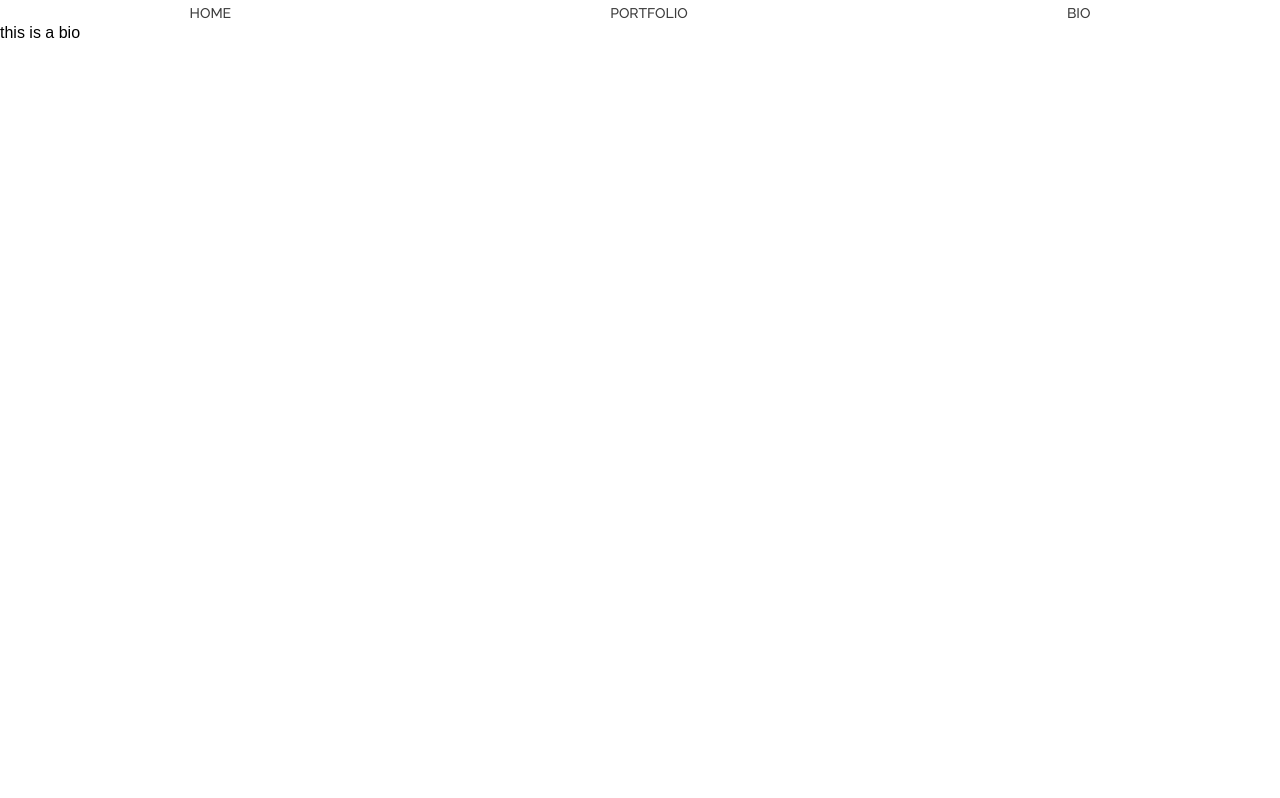
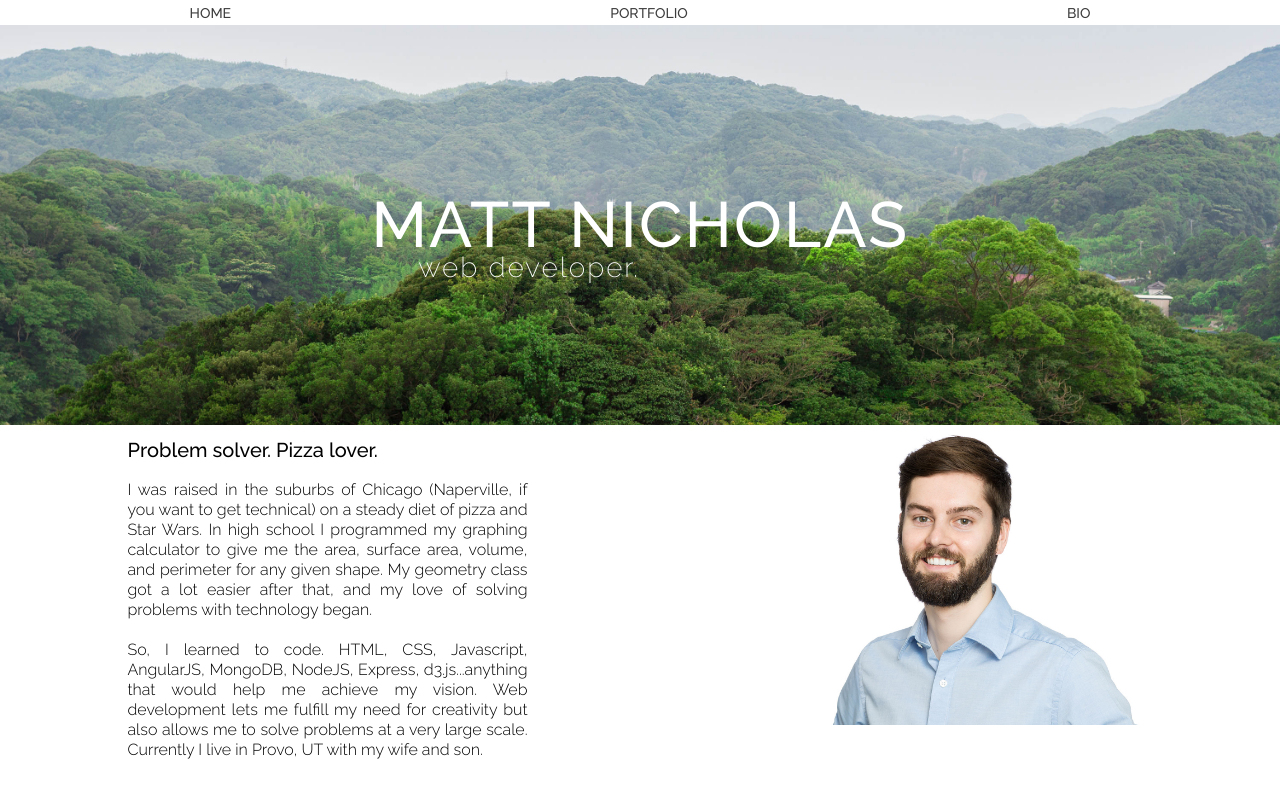
Before and after one commit to phatcatmatt/portfolio, a plain HTML site: page index.html at #!/bio/ in a window 1280 px wide. Drawn offline with nearby package versions, Linux system fonts and the light colour scheme; some packages are replaced by stand-ins of ours.

Commit message:
working on bio

```diff
--- a/app/bio/bioView.html
+++ b/app/bio/bioView.html
@@ -1,3 +1,37 @@
-<p>
-  this is a bio
-</p>
+<div class="homeimage">
+    <div class="image_name">
+        MATT NICHOLAS
+        <div class="image_name_subtitle">
+            web developer.
+        </div>
+    </div>
+</div>
+
+<div class="bio_container">
+    <div class="headshot_container">
+        <div class="headshot_img">
+
+        </div>
+
+    </div>
+
+    <div class="bio_text">
+      <div class="bio_text_paragraph">
+        <p class="bio_header">
+          Problem solver. Pizza lover.
+        </p>
+      </div>
+      <br>
+      <div class="bio_text_paragraph">
+
+        I was raised in the suburbs of Chicago (Naperville, if you want to get technical) on a steady diet of pizza and Star Wars. In high school I programmed my graphing calculator to give me the area, surface area, volume, and perimeter for any given shape.
+        My geometry class got a lot easier after that, and my love of solving problems with technology began.
+      </div>
+        <br>
+
+        <div class="bio_text_paragraph">
+        So, I learned to code. HTML, CSS, Javascript, AngularJS, MongoDB, NodeJS, Express, d3.js...anything that would help me achieve my vision. Web development lets me fulfill my need for creativity but also allows me to solve problems at a very large
+        scale. Currently I live in Provo, UT with my wife and son.
+      </div>
+    </div>
+</div>
--- a/app/styles/style.css
+++ b/app/styles/style.css
@@ -39,6 +39,15 @@ a:active {
   width: 100vw;
 }
 
+/*.bioimage{
+  background: url('../assets/rocks.jpg');
+  background-size: cover;
+  position: relative;
+  background-color: rgb(240, 240, 240);
+  height: 200px;
+  width: 100vw;
+}*/
+
 .image_name {
   font-family: 'Raleway';
   color: white;
@@ -61,6 +70,9 @@ a:active {
   transform: translate(-85%, -10%);
 }
 
+/*.shadow {
+  text-shadow: 1px 1px 5px rgb(36, 36, 36);
+}*/
 .mobile_skills_container {
   /*margin: 15px 0;*/
   display: flex;
@@ -127,11 +139,57 @@ h2 {
 .projects_images_container {
   display: inline-block;
 }
+
 .projects_image {
     width: 100vw;
     cursor: pointer;
     margin-bottom: 10px;
 }
+
+.bio_container {
+
+}
+
+.headshot_container {
+  display: flex;
+  justify-content: center;
+}
+
+.headshot_img {
+  background: url('../assets/headshot3.jpg') no-repeat center;
+  height: 250px;
+  width: 300px;
+  background-size: cover;
+}
+
+.headshot_header {
+  font-family: 'Raleway';
+  font-size: 32px;
+}
+
+.bio_container {
+  font-family: 'Raleway';
+}
+
+.bio_text {
+  line-height: 20px;
+  text-align: justify;
+  margin: 15px;
+  font-weight: 300;
+}
+
+.bio_header {
+  font-size: 20px;
+  font-weight: 500;
+}
+
+
+
+
+
+
+
+
 
 
 @media (min-width: 400px) {
@@ -175,10 +233,26 @@ h2 {
   .skills_container {
     display: inline;
   }
+  .headshot_img {
+    height: 300px;
+    width: 400px;
+  }
+  .bio_container {
+    display: flex;
+    justify-content: space-around;;
+    flex-direction: row-reverse;
+  }
+  .bio_text_paragraph {
+    width: 400px;
+  }
 }
+
+
 
 @media (min-width: 1025px) {
   .homeimage {
     height: 50vh;
   }
+
+
 }
```
Also changed, not shown: app/portfolio/portfolioView.html (+7 -4 lines), app/assets/headshot-small.jpg (added), app/assets/headshot3.jpg (added), app/assets/rocks.jpg (added), app/assets/waterfall.jpg (added), 1 other file.
